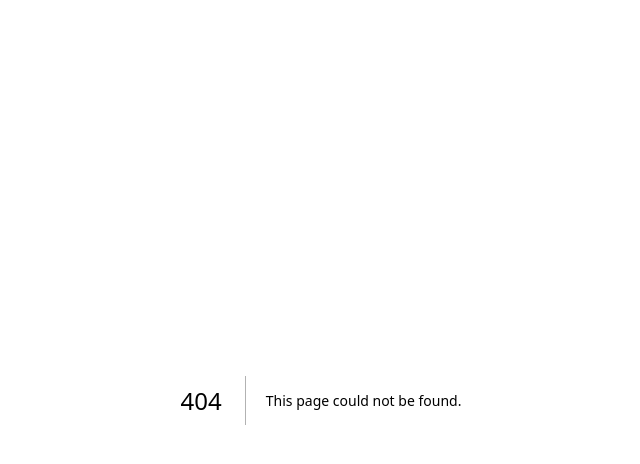
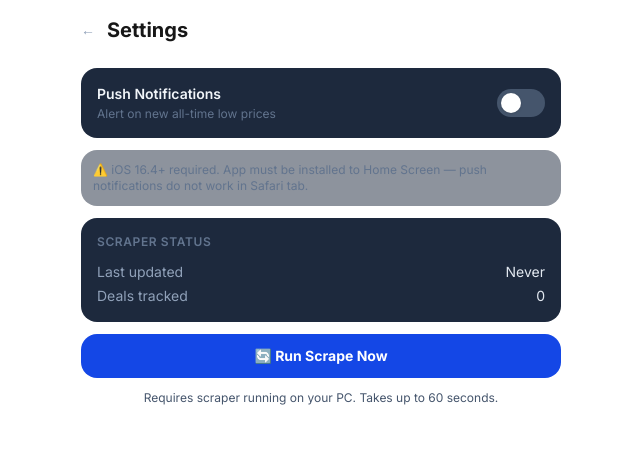
Before and after one commit to ajmarketegypt-code/egypt-deals, a Next.js app: page /settings in a window 1280 px wide. Before the commit this address had no page. Shown: the top 464 px of the page, without its empty margins (319-959 px from the left). Built offline with nearby package versions, Linux system fonts and the light colour scheme; no server answers.

Commit message:
feat: settings screen with push toggle and manual scrape trigger

```diff
--- /dev/null
+++ b/app/settings/page.tsx
@@ -0,0 +1,90 @@
+'use client'
+import { useEffect, useState } from 'react'
+import { useRouter } from 'next/navigation'
+import { registerPush } from '@/lib/push'
+import type { DealsSnapshot } from '@/lib/types'
+
+function timeAgo(ts: number | null) {
+  if (!ts) return 'Never'
+  const mins = Math.floor((Date.now() - ts) / 60000)
+  if (mins < 1) return 'Just now'
+  if (mins < 60) return `${mins} minutes ago`
+  return `${Math.floor(mins / 60)} hours ago`
+}
+
+export default function SettingsPage() {
+  const router = useRouter()
+  const [pushEnabled, setPushEnabled] = useState(false)
+  const [lastScrape, setLastScrape] = useState<number | null>(null)
+  const [totalDeals, setTotalDeals] = useState(0)
+  const [requesting, setRequesting] = useState(false)
+
+  useEffect(() => {
+    if (typeof window !== 'undefined') setPushEnabled(Notification.permission === 'granted')
+    fetch('/api/deals').then(r => r.json()).then((data: DealsSnapshot) => {
+      setLastScrape(data.updatedAt ?? null)
+      setTotalDeals(data.deals?.length ?? 0)
+    })
+  }, [])
+
+  async function togglePush() {
+    if (pushEnabled) {
+      alert('To disable notifications: iPhone Settings → Notifications → Egypt Deals → Allow Notifications off')
+    } else {
+      const ok = await registerPush()
+      setPushEnabled(ok)
+    }
+  }
+
+  async function requestScrape() {
+    setRequesting(true)
+    await fetch('/api/request-scrape', { method: 'POST' })
+    setTimeout(() => setRequesting(false), 3000)
+  }
+
+  return (
+    <main className="max-w-lg mx-auto px-4 pb-8">
+      <div className="flex items-center gap-3 mt-4 mb-6">
+        <button onClick={() => router.back()} className="text-slate-400 text-sm">←</button>
+        <h1 className="text-xl font-bold">Settings</h1>
+      </div>
+
+      <div className="flex flex-col gap-3">
+        <div className="bg-slate-800 rounded-2xl p-4 flex justify-between items-center">
+          <div>
+            <p className="text-slate-100 font-semibold text-sm">Push Notifications</p>
+            <p className="text-slate-500 text-xs mt-0.5">Alert on new all-time low prices</p>
+          </div>
+          <button onClick={togglePush} className={`w-12 h-7 rounded-full transition-colors relative ${pushEnabled ? 'bg-green-500' : 'bg-slate-600'}`}>
+            <div className={`absolute top-1 w-5 h-5 bg-white rounded-full shadow transition-all ${pushEnabled ? 'left-6' : 'left-1'}`} />
+          </button>
+        </div>
+
+        <div className="bg-slate-800/50 rounded-2xl p-3">
+          <p className="text-slate-500 text-xs">⚠️ iOS 16.4+ required. App must be installed to Home Screen — push notifications do not work in Safari tab.</p>
+        </div>
+
+        <div className="bg-slate-800 rounded-2xl p-4">
+          <p className="text-slate-500 text-xs font-semibold tracking-wider mb-3">SCRAPER STATUS</p>
+          <div className="flex justify-between mb-1">
+            <span className="text-slate-400 text-sm">Last updated</span>
+            <span className="text-slate-200 text-sm">{timeAgo(lastScrape)}</span>
+          </div>
+          <div className="flex justify-between">
+            <span className="text-slate-400 text-sm">Deals tracked</span>
+            <span className="text-slate-200 text-sm">{totalDeals}</span>
+          </div>
+        </div>
+
+        <button
+          onClick={requestScrape}
+          disabled={requesting}
+          className="bg-blue-700 disabled:bg-slate-700 text-white font-bold py-3 rounded-2xl text-sm"
+        >
+          {requesting ? '⏳ Scrape requested...' : '🔄 Run Scrape Now'}
+        </button>
+        <p className="text-slate-600 text-xs text-center">Requires scraper running on your PC. Takes up to 60 seconds.</p>
+      </div>
+    </main>
+  )
+}
```
